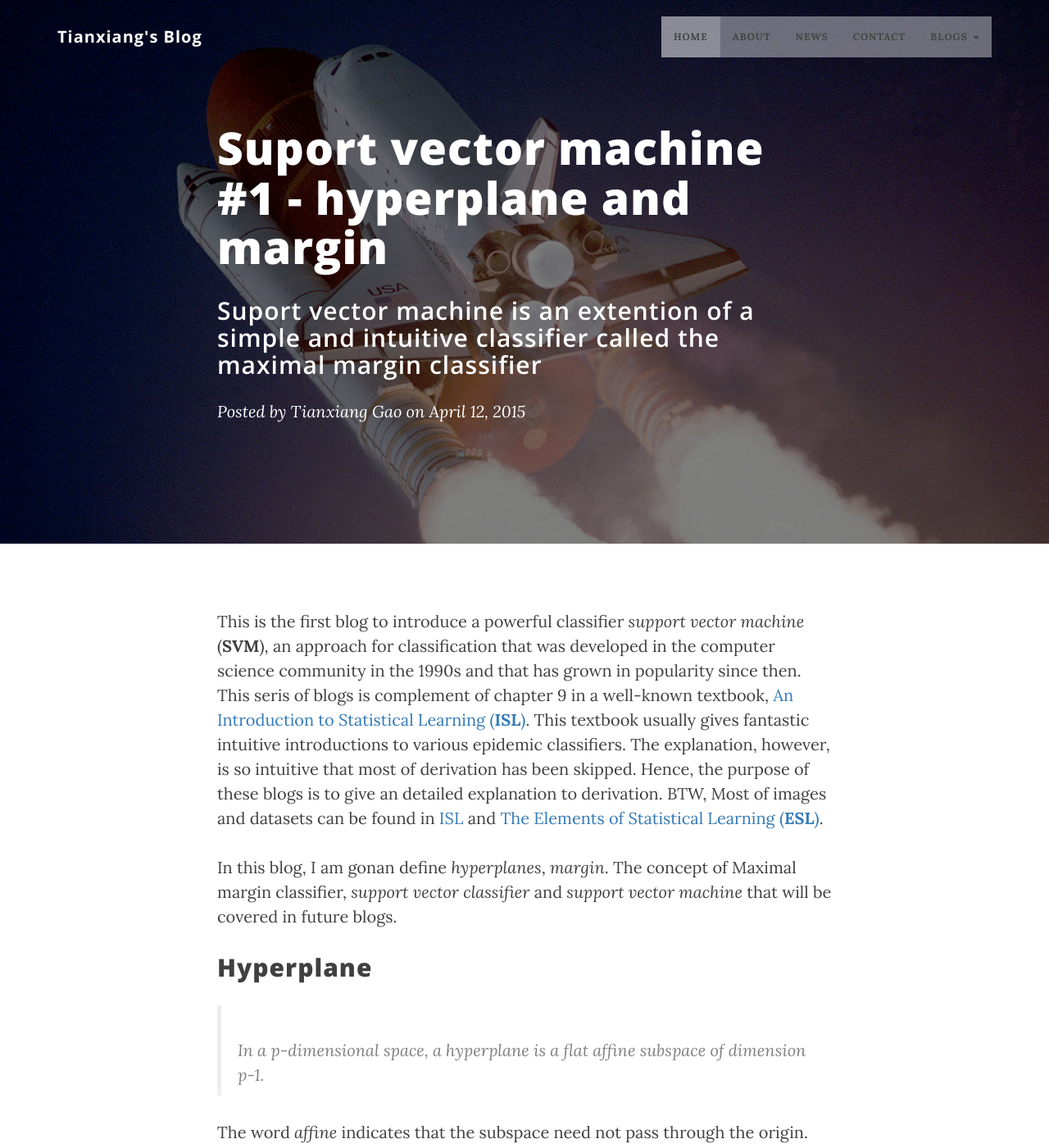
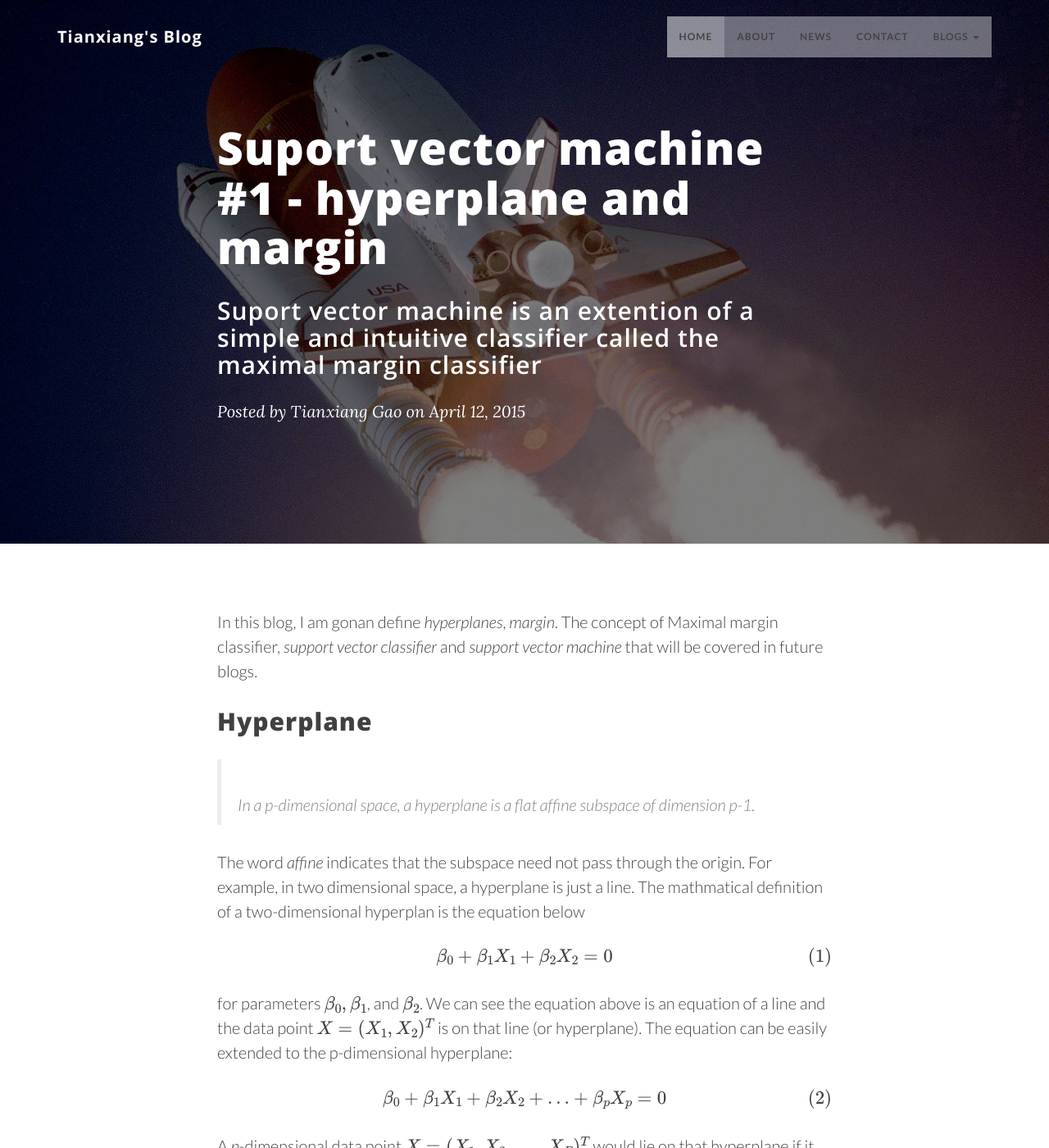
Before and after one commit to xuanix/blogs, a Jekyll site: the page built from _posts/2015-04-11-maximal-margin-classifier.markdown, in a window 1280 px wide and 1400 px high. Shown: the whole window at 82% size. Built offline with Jekyll 4.4.1, drawn with Linux system fonts in a browser that asks for light colours; nearby versions of some CDN libraries; formulas are drawn with MathJax 3.

Commit message:
Change font-family

```diff
--- a/_posts/2015-04-11-maximal-margin-classifier.markdown
+++ b/_posts/2015-04-11-maximal-margin-classifier.markdown
@@ -6,7 +6,6 @@
 date: "April 12, 2015"
 header-img: "img/post-bg-01.jpg"
 ---
-This is the first blog to introduce a powerful classifier *support vector machine* (**SVM**), an approach for classification that was developed in the computer science community in the 1990s and that has grown in popularity since then. This seris of blogs is complement of chapter 9 in a well-known textbook, [An Introduction to Statistical Learning (**ISL**)][1]. This textbook usually gives fantastic intuitive introductions to various epidemic classifiers. The explanation, however, is so intuitive that most of derivation has been skipped. Hence, the purpose of these blogs is to give an detailed explanation to derivation. BTW, Most of images and datasets can be found in [ISL][1] and [The Elements of Statistical Learning (**ESL**)][2].
 
 In this blog, I am gonan define *hyperplanes*, *margin*. The concept of Maximal margin classifier, *support vector classifier* and  *support vector machine* that will be covered in future blogs.
 
--- a/css/clean-blog.css
+++ b/css/clean-blog.css
@@ -1,5 +1,5 @@
 body {
-  font-family: 'Lora', 'Times New Roman', serif;
+  /* font-family: 'Lora', 'Times New Roman', serif; */
   font-size: 20px;
   color: #404040;
 }
```
